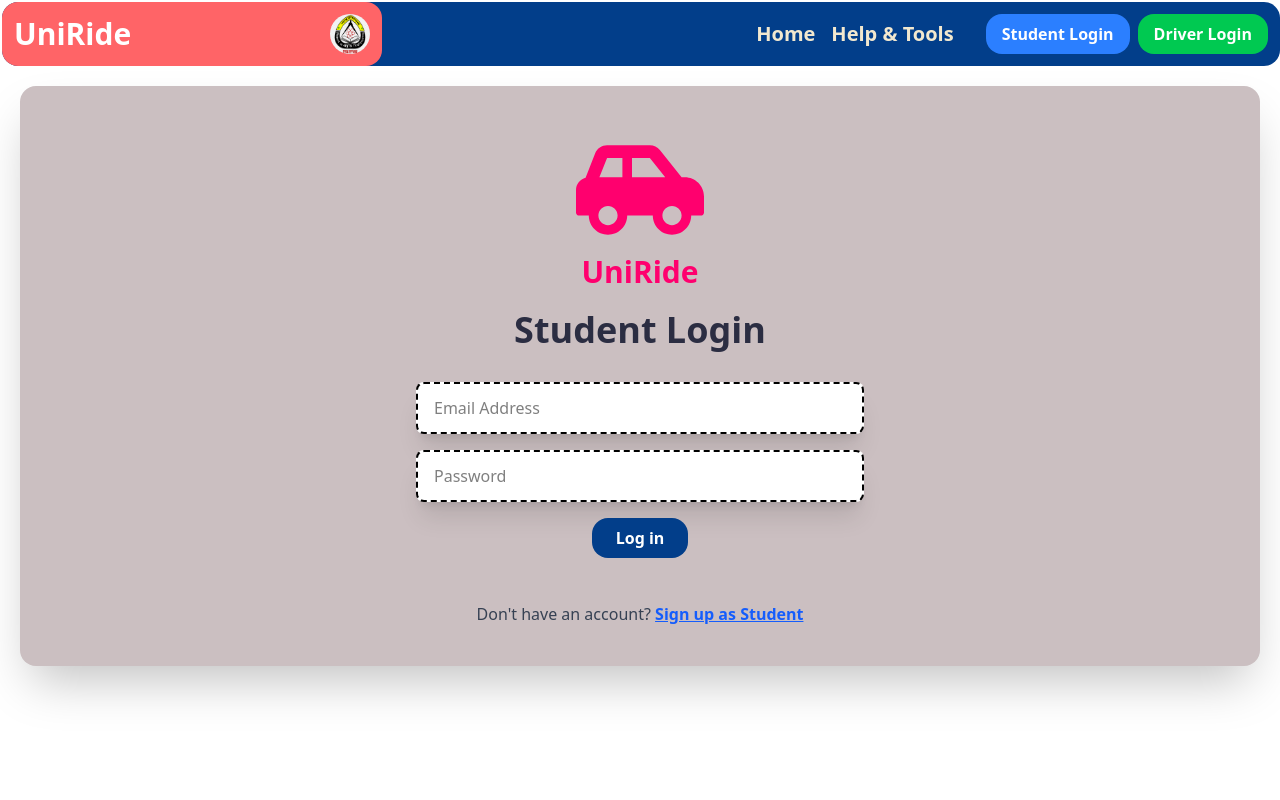
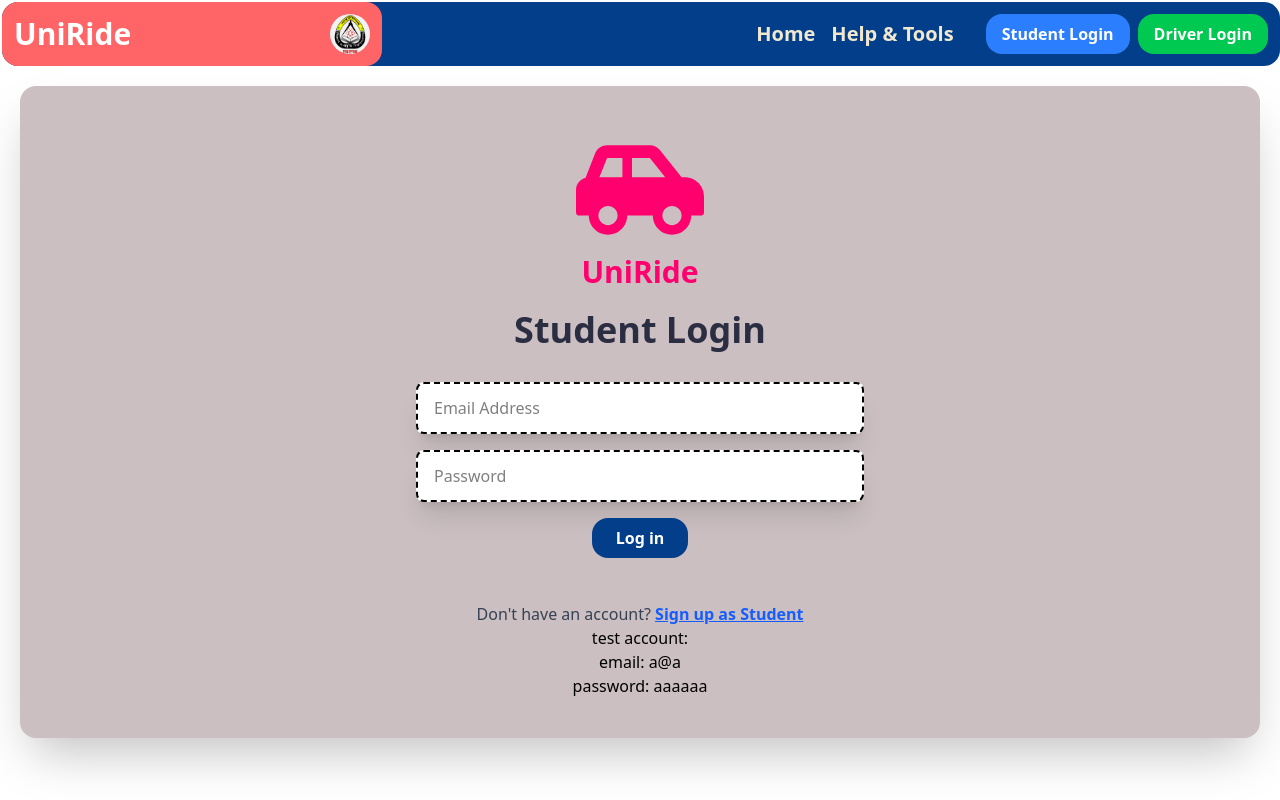
Before and after one commit to FukumaMizushii/UniRide, a React (Vite) app in the folder frontend/: page /student in a window 1280 px wide. Built offline with nearby package versions, Linux system fonts and the light colour scheme; no server answers.

Commit message:
added test id

```diff
--- a/frontend/src/Driver_login.jsx
+++ b/frontend/src/Driver_login.jsx
@@ -141,6 +141,11 @@ const DriverLg = () => {
             Sign up as Driver
           </a>
         </p>
+        <p>
+          test account: <br />
+          email: f@f<br />
+          password: ffffff
+        </p>
       </div>
     </div>
   );
--- a/frontend/src/Student_login.jsx
+++ b/frontend/src/Student_login.jsx
@@ -7,7 +7,8 @@ import { FaCarSide } from "react-icons/fa";
 const StudentLg = () => {
   const navigate = useNavigate();
 
-  const API_BASE_URL = import.meta.env.VITE_API_BASE_URL || 'http://localhost:5500';
+  const API_BASE_URL =
+    import.meta.env.VITE_API_BASE_URL || "http://localhost:5500";
 
   const [formData, setFormData] = useState({
     email: "",
@@ -140,6 +141,11 @@ const StudentLg = () => {
             Sign up as Student
           </a>
         </p>
+        <p>
+          test account: <br />
+          email: a@a <br />
+          password: aaaaaa
+        </p>
       </div>
     </div>
   );
```
